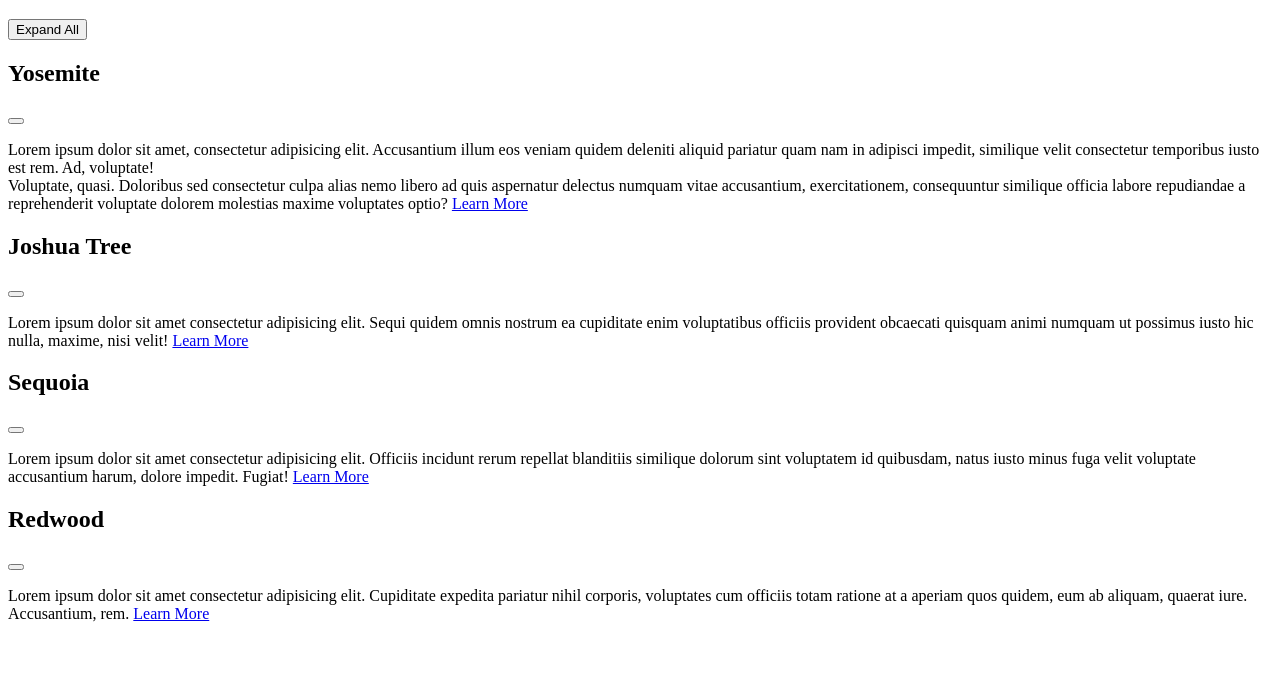
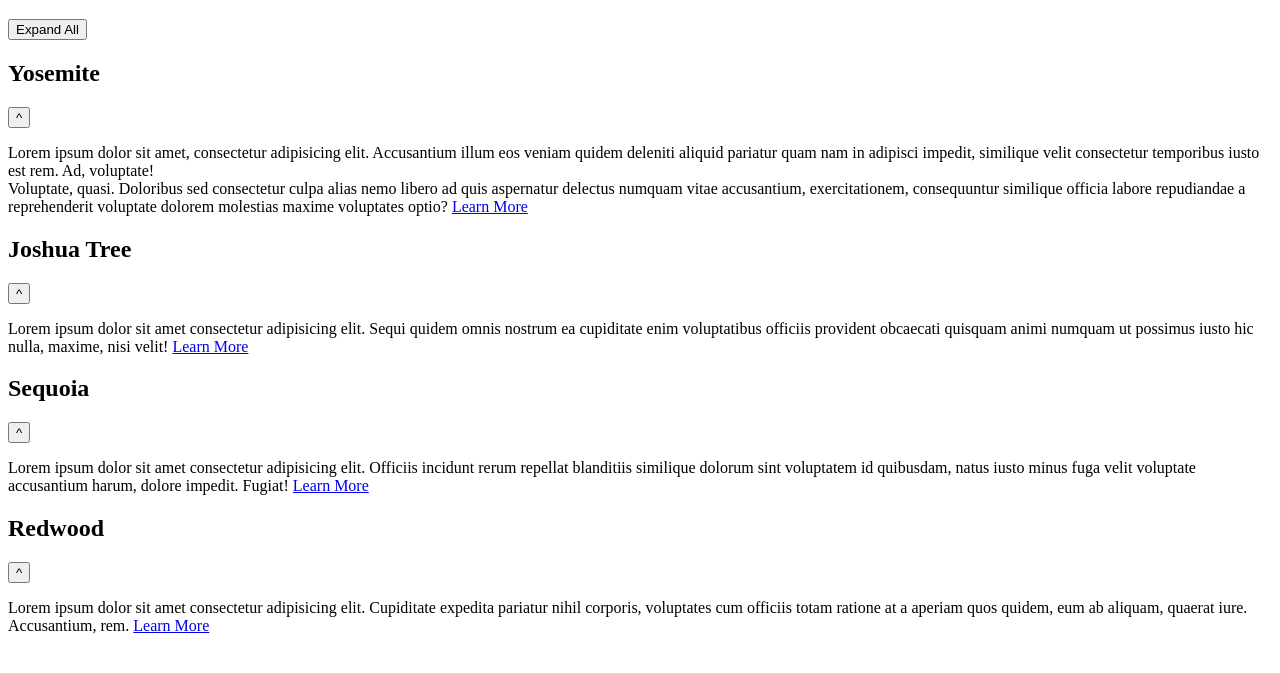
Before and after one commit to rakpcodes/national-park-accordian-menu, a plain HTML site: page index.html in a window 1280 px wide. Shown: the part 61-734 px from the top of the page. Drawn offline with Linux system fonts and the light colour scheme.

Commit message:
added button text

```diff
--- a/index.html
+++ b/index.html
@@ -19,7 +19,7 @@
         <div class="park">
             <div class="park-heading">
                 <h2 class="park-heading-title">Yosemite</h2>
-                <button class="park-heading-arrow"></button>
+                <button class="park-heading-arrow">^</button>
             </div>
             <p class="park-text">
                 Lorem ipsum dolor sit amet, consectetur adipisicing elit. Accusantium illum eos veniam quidem deleniti
@@ -35,7 +35,7 @@
         <div class="park">
             <div class="park-heading">
                 <h2 class="park-heading-title">Joshua Tree</h2>
-                <button class="park-heading-arrow"></button>
+                <button class="park-heading-arrow">^</button>
             </div>
             <p class="park-text">
                 Lorem ipsum dolor sit amet consectetur adipisicing elit. Sequi quidem omnis nostrum ea cupiditate enim
@@ -47,7 +47,7 @@
         <div class="park">
             <div class="park-heading">
                 <h2 class="park-heading-title">Sequoia</h2>
-                <button class="park-heading-arrow"></button>
+                <button class="park-heading-arrow">^</button>
             </div>
             <p class="park-text">
                 Lorem ipsum dolor sit amet consectetur adipisicing elit. Officiis incidunt rerum repellat blanditiis
@@ -59,7 +59,7 @@
         <div class="park">
             <div class="park-heading">
                 <h2 class="park-heading-title">Redwood</h2>
-                <button class="park-heading-arrow"></button>
+                <button class="park-heading-arrow">^</button>
             </div>
             <p class="park-text">
                 Lorem ipsum dolor sit amet consectetur adipisicing elit. Cupiditate expedita pariatur nihil corporis,
```
